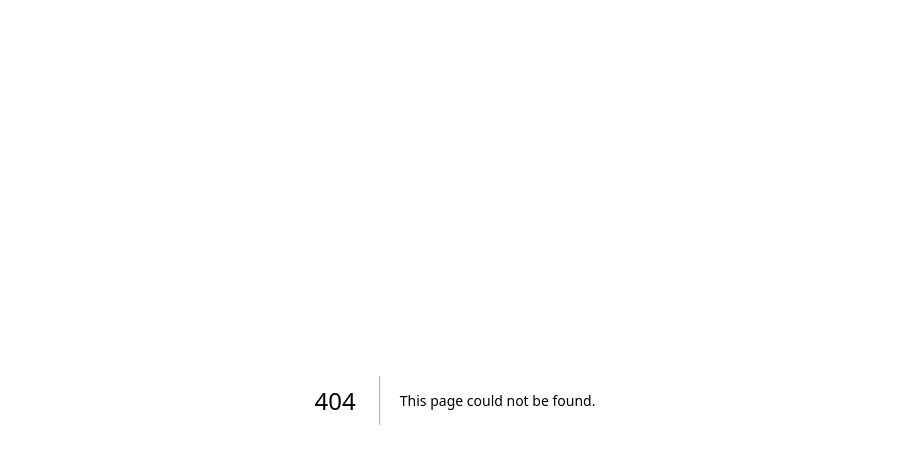
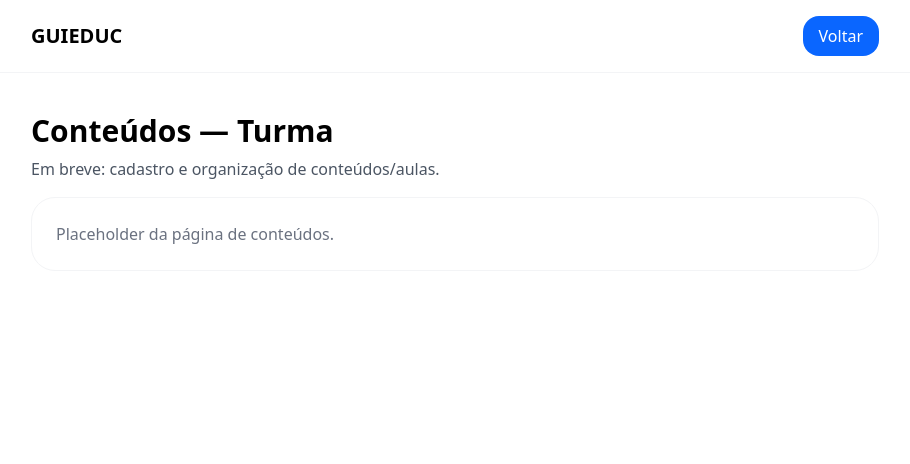
Before and after one commit to guilhermecardosocruz/guieduc, a Next.js app: page /turmas/1/conteudos in a window 1280 px wide. Before the commit this address had no page. Shown: the top 464 px of the page, without its empty margins (185-1095 px from the left). Built offline with nearby package versions, Linux system fonts and the light colour scheme.

Commit message:
feat(turmas): botões 'Chamadas' e 'Conteúdos' abaixo do título; página de conteúdos

```diff
--- /dev/null
+++ b/app/turmas/[id]/conteudos/page.tsx
@@ -0,0 +1,27 @@
+"use client";
+
+import Link from "next/link";
+
+export default function ConteudosPage({ params }: { params: { id: string } }) {
+  const { id } = params;
+  return (
+    <div className="min-h-dvh flex flex-col">
+      <header className="w-full border-b border-gray-100 bg-white">
+        <div className="mx-auto max-w-4xl px-6 py-4 flex items-center justify-between">
+          <h1 className="text-xl font-bold">GUIEDUC</h1>
+          <Link href={`/turmas/${id}`} className="btn-primary">Voltar</Link>
+        </div>
+      </header>
+
+      <main className="flex-1">
+        <div className="mx-auto max-w-4xl px-6 py-10">
+          <h2 className="text-3xl font-bold mb-2">Conteúdos — Turma</h2>
+          <p className="text-gray-600 mb-4">Em breve: cadastro e organização de conteúdos/aulas.</p>
+          <div className="rounded-3xl border border-gray-100 p-6 bg-white">
+            <p className="text-gray-500">Placeholder da página de conteúdos.</p>
+          </div>
+        </div>
+      </main>
+    </div>
+  );
+}
--- a/app/turmas/[id]/page.tsx
+++ b/app/turmas/[id]/page.tsx
@@ -40,16 +40,17 @@ export default function TurmaPage({ params }: { params: { id: string } }) {
           {!err && !turma && <p className="text-gray-500">Carregando...</p>}
           {turma && (
             <>
-              <h2 className="text-3xl font-bold mb-2">{turma.name}</h2>
+              <h2 className="text-3xl font-bold mb-3">{turma.name}</h2>
 
-              {/* Botão abaixo do nome da turma */}
-              <div className="mb-8">
-                <Link href={`/turmas/${id}/chamadas`} className="btn-primary">
-                  Adicionar Chamada
-                </Link>
+              {/* Botões abaixo do nome */}
+              <div className="mb-8 flex gap-2">
+                <Link href={`/turmas/${id}/chamadas`} className="btn-primary">Chamadas</Link>
+                <Link href={`/turmas/${id}/conteudos`} className="btn-primary">Conteúdos</Link>
               </div>
 
-              <p className="text-gray-600">Aqui você gerencia a turma. Use o botão acima para abrir a página de chamadas.</p>
+              <p className="text-gray-600">
+                Selecione uma opção acima para gerenciar a turma.
+              </p>
             </>
           )}
         </div>
```
Also changed, not shown: 1 other file (tests, documents, lock files or other folders).
